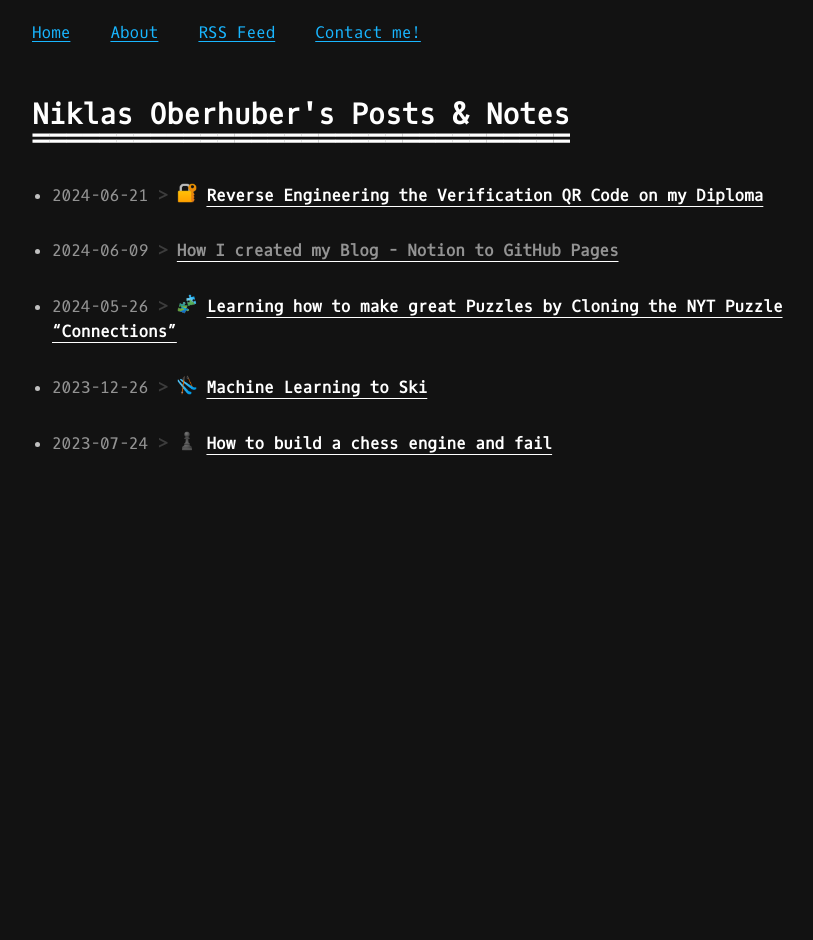
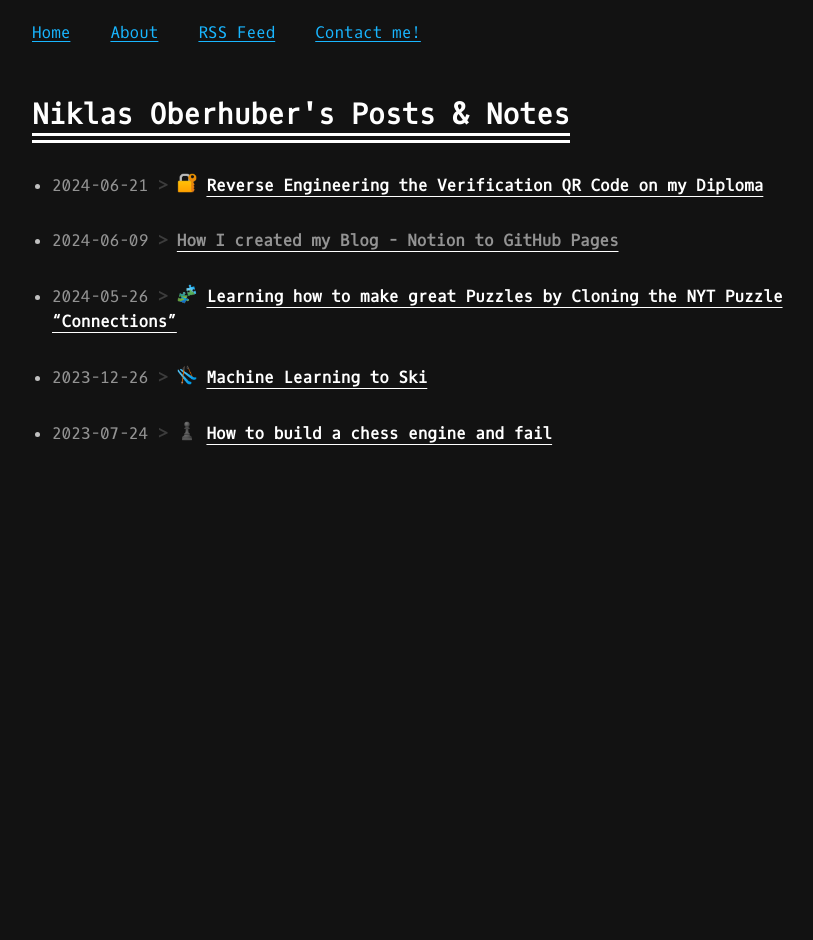
Before and after one commit to obrhubr/obrhubr.github.io, a Jekyll site: the page built from index.html, in a window 1280 px wide. Shown: the whole page, without its empty margins (208-1021 px from the left). Built offline with Jekyll 4.4.1, drawn with Linux system fonts in a browser that asks for light colours.

Commit message:
replace css for underline by border-bottom

```diff
--- a/_layouts/default.html
+++ b/_layouts/default.html
@@ -5,8 +5,10 @@ layout: head
 {% include header.html %}
 
 <div class="pagetitlediv">
-	<div class="pagetitle">
-		{{ page.title }}
+	<div class="spacer">
+		<div class="pagetitle">
+			{{ page.title }}
+		</div>
 	</div>
 </div>
 
--- a/_layouts/page.html
+++ b/_layouts/page.html
@@ -15,8 +15,10 @@ layout: head
 {% include header.html %}
 
 <div class="pagetitlediv">
-	<div class="pagetitle">
-		{{ page.title }}
+	<div class="spacer">
+		<div class="pagetitle">
+			{{ page.title }}
+		</div>
 	</div>
 	<div class="metadata">
 		<div class="detail">
--- a/assets/styles/posts.css
+++ b/assets/styles/posts.css
@@ -7,7 +7,7 @@
     text-decoration-color: var(--title-text-color);
     text-underline-offset: 5px;
 
-    font-weight: 800;
+    font-weight: 600;
 }
 
 .short-post {
--- a/assets/styles/title.css
+++ b/assets/styles/title.css
@@ -12,17 +12,15 @@
 
     line-height: normal;
 
-    padding: 20px 0px 30px 0px;
-
     font-size: 28px;
     font-weight: 700;
+
+    border-bottom: 10px double var(--title-text-color);
 }
 
-.pagetitle:after {
-    content: "========================================================================================================================================================================";
-    position: absolute;
-    bottom: 5px;
-    left: 0;
+.spacer {
+    margin-top: 40px;
+    margin-bottom: 30px;
 }
 
 hr {
```
